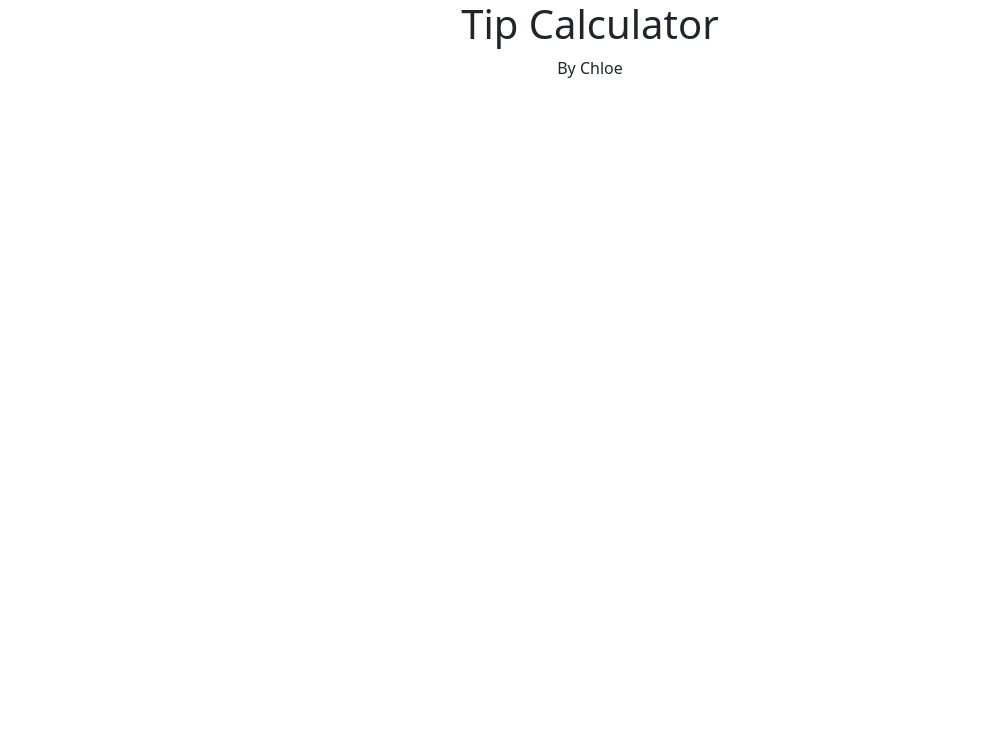
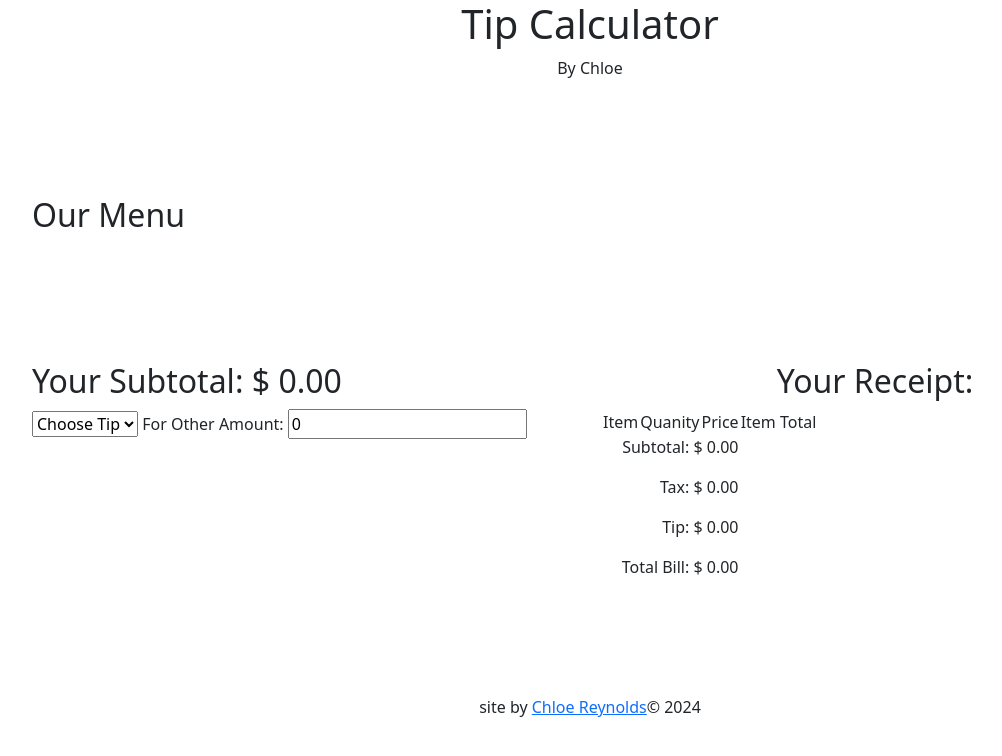
Before and after one commit to chloereynolds07/tipcalc, a plain HTML site: page index.html in a window 1280 px wide. Shown: the whole page, without its empty margins (50-1052 px from the left). Drawn offline with nearby package versions, Linux system fonts and the light colour scheme.

Commit message:
first commit

```diff
--- a/css/style.css
+++ b/css/style.css
@@ -0,0 +1,23 @@
+* {box-sizing: border-box;}
+
+:root {
+    --primbg: #ffb6c1;
+    --accentcolor: #ff5c5c;
+    --secbg: #fff5f5;
+    --textcontrast: #3b3b3b;
+    --highlights: #ffd700;
+}
+
+body {
+    margin: 0;
+    padding: 0;
+    background-color: #fff;
+}
+
+.main {
+    padding: 40px 0;
+}
+
+.section {
+    padding: 60px 0;
+}
--- a/index.html
+++ b/index.html
@@ -21,11 +21,78 @@
     <main class="main" id="main">
         <section class="section menu-section" id="menuSection">
             <div class="container">
-
+                <h2 class="menu-heading text-capitalize">our menu</h2>
+                <div class="menu-div" id="appetizerDiv"></div>
+                <div class="menu-div" id="entreeDiv"></div>
+                <div class="menu-div" id="drinkDiv"></div>
+                <div class="menu-div" id="dessertDiv"></div>
+                <div class="menu-div" id="sideDiv"></div>
+            </div>
+        </section>
+        <section class="section checkout-section" id="checkoutSection">
+            <div class="container">
+                <div class="row">
+                    <div class="col-sm-6">
+                        <div class="subtotal-div">
+                            <form action="#" class="form tip-form" id="tipForm">
+                                <h2 class="form-heading text-capitalize">your subtotal: $
+                                    <span id="cartSubtotal">0.00</span>
+                                </h2>
+                                    <select name="tipAmt" id="tipAmt">
+                                        <option value="">Choose Tip</option>
+                                        <option value=".1">10%</option>
+                                        <option value=".15">15%</option>
+                                        <option value=".18">18%</option>
+                                        <option value=".22">22%</option>
+                                    </select>
+                                    <label for="otherAmt" class="text-capitalize">for other amount:</label>
+                                    <input type="number" value="0" id="otherAmt" min="0" class="mb-3" />
+                                    <button class="btn confirm-btn text-capitalize" id="confirmBtn"></button>
+                            </form>
+                        </div>
+                    </div>
+                    <div class="col-sm-6">
+                        <div class="ticket-div">
+                            <h2 class="text-capitalize text-center">your receipt:</h2>
+                            <div class="col-9">
+                                <table class="receipts" id="receiptTable">
+                                    <tbody id="receipt">
+                                        <tr>
+                                            <td class="table-headers text-capitalize text-center">item</td>
+                                            <td class="table-headers text-capitalize text-center">quanity</td>
+                                            <td class="table-headers text-capitalize text-center">price</td>
+                                            <td class="table-headers text-capitalize text-center">item total</td>
+                                        </tr>
+                                    </tbody>
+                                </table>
+                            </div>
+                            <div class="col-3">
+                                <p class="text-end">Subtotal: $
+                                    <span id="theSubtotal">0.00</span>
+                                </p>
+                                <p class="text-end">Tax: $
+                                    <span id="tax">0.00</span>
+                                </p>
+                                <p class="text-end tip-total" id="tipTotal">Tip: $
+                                    <span id="yourTip">0.00</span>
+                                </p>
+                                <p class="text-end total-text">Total Bill: $
+                                    <span id="total">0.00</span>
+                                </p>
+                            </div>
+                        </div>
+                    </div>
+                </div>
             </div>
         </section>
     </main>
-    <footer class="footer" id="footer"></footer>
+    <footer class="footer" id="footer">
+        <div class="container">
+            <p class="colophon text-center">site by
+                <a href="https://chloereynolds07.github.io/myportfolio/" target="_blank">Chloe Reynolds</a>&copy; 2024
+            </p>
+        </div>
+    </footer>
 
 
     <script src="https://cdn.jsdelivr.net/npm/bootstrap@5.3.3/dist/js/bootstrap.bundle.min.js" integrity="sha384-YvpcrYf0tY3lHB60NNkmXc5s9fDVZLESaAA55NDzOxhy9GkcIdslK1eN7N6jIeHz" crossorigin="anonymous"></script>
```
